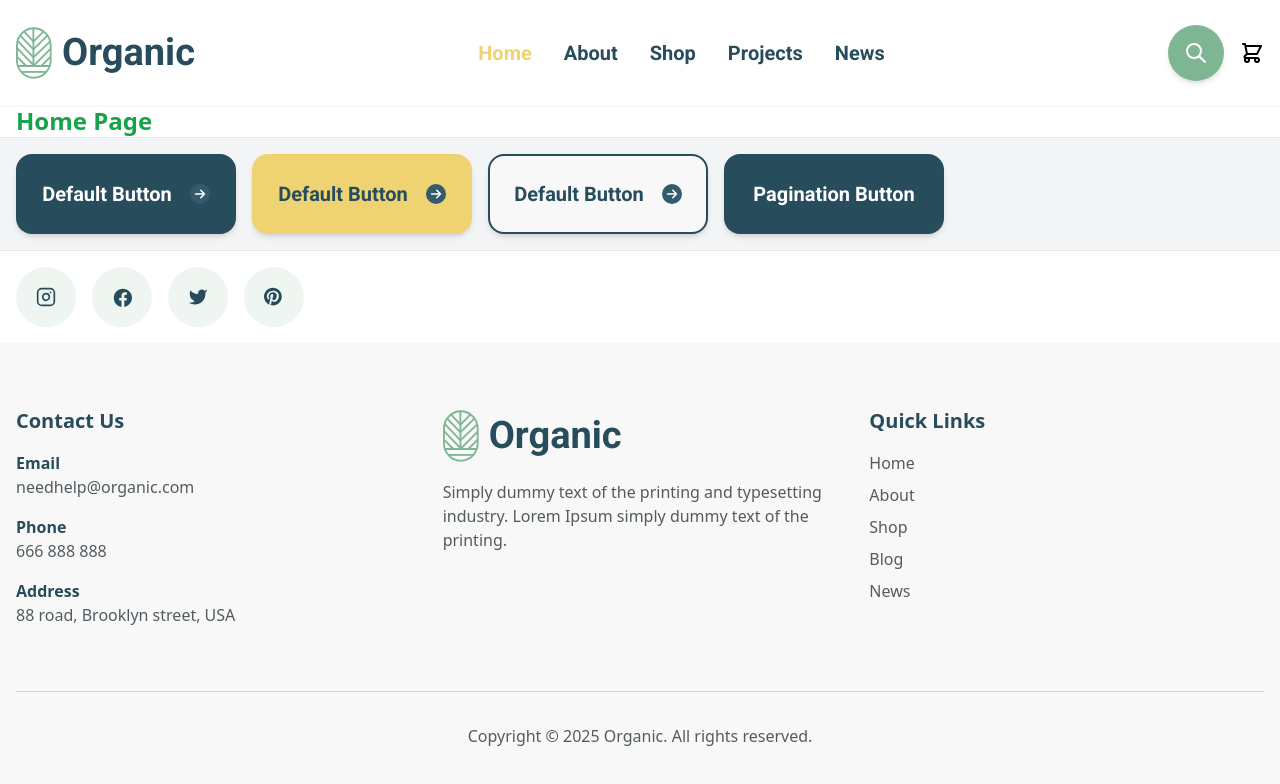
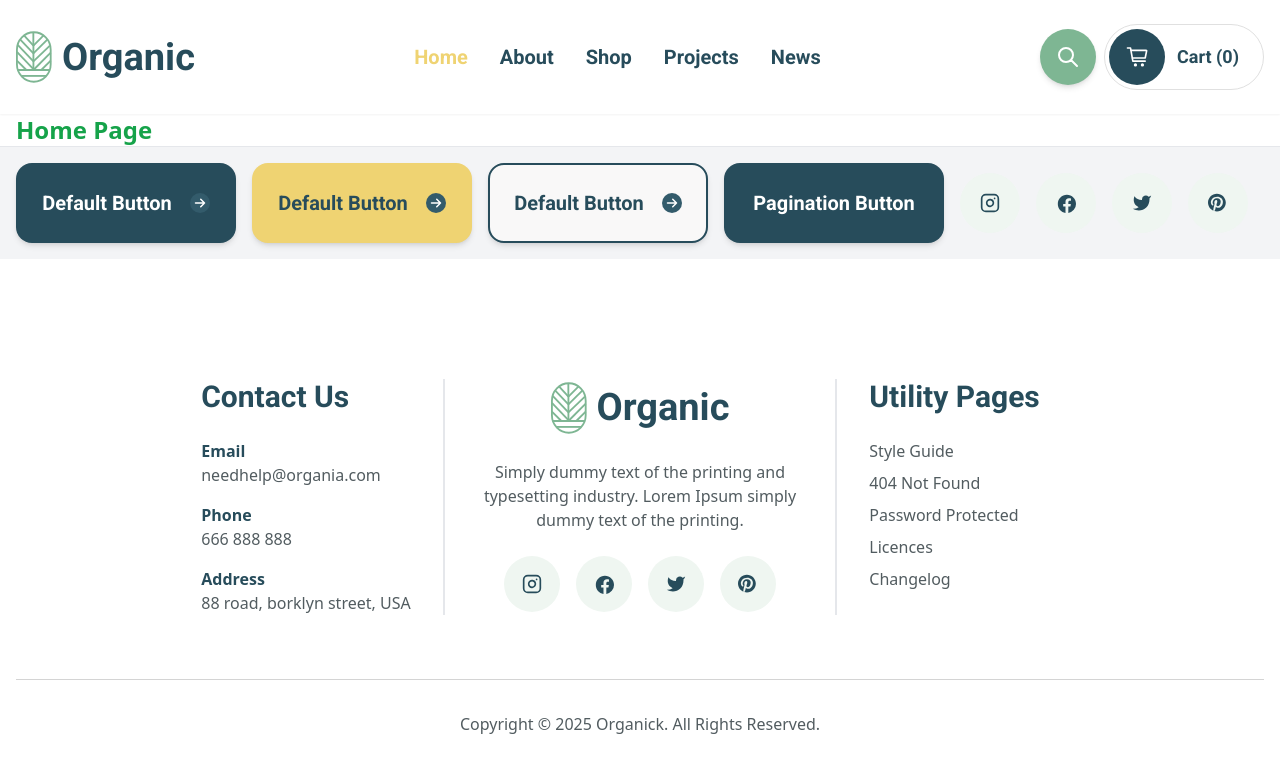
Before and after one commit to millisabel/Organic, a React (Vite) app: page / in a window 1280 px wide. Shown: the top 784 px of the page. Built offline with nearby package versions, Linux system fonts and the light colour scheme.

Commit message:
Implement CartIcon component, enhance Footer with social media links, and refactor CartButton for improved styling and functionality. Update contact information and utility links in Footer for consistency and clarity.

```diff
--- /dev/null
+++ b/src/components/icons/CartIcon.tsx
@@ -0,0 +1,38 @@
+import type { SVGProps } from 'react';
+
+const CartIcon = (props: SVGProps<SVGSVGElement>) => (
+  <svg viewBox="0 0 27 24" fill="none" xmlns="http://www.w3.org/2000/svg" {...props}>
+    <path
+      d="M11.5689 23.0001C12.2439 23.0001 12.7911 22.4529 12.7911 21.7779C12.7911 21.1029 12.2439 20.5557 11.5689 20.5557C10.8939 20.5557 10.3467 21.1029 10.3467 21.7779C10.3467 22.4529 10.8939 23.0001 11.5689 23.0001Z"
+      fill="currentColor"
+      stroke="currentColor"
+      strokeWidth="1.5"
+      strokeLinecap="round"
+      strokeLinejoin="round"
+    />
+    <path
+      d="M20.1246 23.0001C20.7996 23.0001 21.3468 22.4529 21.3468 21.7779C21.3468 21.1029 20.7996 20.5557 20.1246 20.5557C19.4496 20.5557 18.9023 21.1029 18.9023 21.7779C18.9023 22.4529 19.4496 23.0001 20.1246 23.0001Z"
+      fill="currentColor"
+      stroke="currentColor"
+      strokeWidth="1.5"
+      strokeLinecap="round"
+      strokeLinejoin="round"
+    />
+    <path
+      d="M1.79102 1H5.57291L8.40933 17.0731H23.5369"
+      stroke="currentColor"
+      strokeWidth="2"
+      strokeLinecap="round"
+      strokeLinejoin="round"
+    />
+    <path
+      d="M7.90221 13.1837L23.1494 13.2907C23.2587 13.2908 23.3647 13.2529 23.4493 13.1837C23.5339 13.1144 23.5918 13.0179 23.6133 12.9107L25.3151 4.40145C25.3289 4.33283 25.3272 4.26203 25.3102 4.19414C25.2933 4.12625 25.2615 4.06297 25.2171 4.00886C25.1727 3.95476 25.1169 3.91118 25.0536 3.88128C24.9903 3.85138 24.9212 3.83589 24.8513 3.83594L6.35838 3.83594"
+      stroke="currentColor"
+      strokeWidth="2"
+      strokeLinecap="round"
+      strokeLinejoin="round"
+    />
+  </svg>
+);
+
+export default CartIcon;
--- a/src/components/layout/Footer.tsx
+++ b/src/components/layout/Footer.tsx
@@ -1,76 +1,119 @@
 import { Link } from 'react-router-dom';
+import FacebookIcon from '../icons/FacebookIcon';
+import InstagramIcon from '../icons/InstagramIcon';
+import PinterestIcon from '../icons/PinterestIcon';
+import TwitterIcon from '../icons/TwitterIcon';
 import Container from '../shared/Container';
+import { Button } from '../ui/Button';
 import Logo from '../ui/Logo';
 
 const Footer = () => {
   return (
-    <Container className="bg-background">
+    <Container>
       <div className="py-16">
-        <div className="grid grid-cols-1 gap-8 md:grid-cols-3">
-          {/* Contact Info */}
-          <div>
-            <h3 className="text-xl font-bold text-text mb-4">Contact Us</h3>
+        <div className="grid grid-cols-1 gap-12 text-center md:grid-cols-3 md:gap-8 md:text-left">
+          {/* Contact Us */}
+          <div className="md:justify-self-end">
+            <h3 className="mb-6 font-roboto text-3xl font-bold text-primary">Contact Us</h3>
             <div className="space-y-4">
               <div>
-                <p className="font-bold text-text">Email</p>
+                <p className="font-bold text-primary">Email</p>
                 <a
                   href="mailto:needhelp@organic.com"
-                  className="text-text-light hover:text-primary transition-colors"
+                  className="text-text-light transition-all hover:-translate-y-0.5 hover:text-secondary"
                 >
-                  needhelp@organic.com
+                  needhelp@organia.com
                 </a>
               </div>
               <div>
-                <p className="font-bold text-text">Phone</p>
+                <p className="font-bold text-primary">Phone</p>
                 <a
                   href="tel:+666888888"
-                  className="text-text-light hover:text-primary transition-colors"
+                  className="text-text-light transition-all hover:-translate-y-0.5 hover:text-secondary"
                 >
                   666 888 888
                 </a>
               </div>
               <div>
-                <p className="font-bold text-text">Address</p>
-                <p className="text-text-light">88 road, Brooklyn street, USA</p>
+                <p className="font-bold text-primary">Address</p>
+                <p className="text-text-light">88 road, borklyn street, USA</p>
               </div>
             </div>
           </div>
-          {/* Company Info */}
-          <div>
+
+          {/* Company Info & Socials */}
+          <div className="flex flex-col items-center border-x-2 border-gray-200 px-8">
             <Logo />
-            <p className="mt-4 text-text-light">
+            <p className="my-6 text-center text-text-light">
               Simply dummy text of the printing and typesetting industry. Lorem Ipsum simply dummy
               text of the printing.
             </p>
+            <div className="flex items-center gap-4">
+              <Button variant="social" size="icon-lg" asChild>
+                <a href="https://instagram.com" aria-label="Instagram">
+                  <InstagramIcon />
+                </a>
+              </Button>
+              <Button variant="social" size="icon-lg" asChild>
+                <a href="https://facebook.com" aria-label="Facebook">
+                  <FacebookIcon />
+                </a>
+              </Button>
+              <Button variant="social" size="icon-lg" asChild>
+                <a href="https://twitter.com" aria-label="Twitter">
+                  <TwitterIcon />
+                </a>
+              </Button>
+              <Button variant="social" size="icon-lg" asChild>
+                <a href="https://pinterest.com" aria-label="Pinterest">
+                  <PinterestIcon />
+                </a>
+              </Button>
+            </div>
           </div>
 
-          {/* Navigation Links */}
+          {/* Utility Pages */}
           <div>
-            <h3 className="text-xl font-bold text-text mb-4">Quick Links</h3>
-            <nav className="flex flex-col space-y-2">
-              <Link to="/" className="text-text-light hover:text-primary transition-colors">
-                Home
+            <h3 className="mb-6 font-roboto text-3xl font-bold text-primary">Utility Pages</h3>
+            <nav className="flex flex-col items-center space-y-2 md:items-start">
+              <Link
+                to="/style-guide"
+                className="text-text-light transition-all hover:-translate-y-0.5 hover:text-secondary"
+              >
+                Style Guide
               </Link>
-              <Link to="/about" className="text-text-light hover:text-primary transition-colors">
-                About
+              <Link
+                to="/404"
+                className="text-text-light transition-all hover:-translate-y-0.5 hover:text-secondary"
+              >
+                404 Not Found
               </Link>
-              <Link to="/shop" className="text-text-light hover:text-primary transition-colors">
-                Shop
+              <Link
+                to="/password-protected"
+                className="text-text-light transition-all hover:-translate-y-0.5 hover:text-secondary"
+              >
+                Password Protected
               </Link>
-              <Link to="/projects" className="text-text-light hover:text-primary transition-colors">
-                Blog
+              <Link
+                to="/licences"
+                className="text-text-light transition-all hover:-translate-y-0.5 hover:text-secondary"
+              >
+                Licences
               </Link>
-              <Link to="/news" className="text-text-light hover:text-primary transition-colors">
-                News
+              <Link
+                to="/changelog"
+                className="text-text-light transition-all hover:-translate-y-0.5 hover:text-secondary"
+              >
+                Changelog
               </Link>
             </nav>
           </div>
         </div>
 
         {/* Copyright */}
-        <div className="mt-16 pt-8 border-t border-border">
+        <div className="mt-16 border-t border-border pt-8">
           <p className="text-center text-text-light">
-            Copyright © {new Date().getFullYear()} Organic. All rights reserved.
+            Copyright © {new Date().getFullYear()} Organick. All Rights Reserved.
           </p>
         </div>
       </div>
--- a/src/components/layout/Layout.tsx
+++ b/src/components/layout/Layout.tsx
@@ -29,9 +29,6 @@ const Layout = () => {
             Default Button <ArrowIcon />
           </Button>
           <Button variant="destructive">Pagination Button</Button>
-        </div>
-
-        <div className="flex flex-wrap items-center gap-4 p-4 bg-white border-t">
           <Button asChild variant="social" size="icon-xl">
             <a href="#" aria-label="Instagram">
               <InstagramIcon />
--- a/src/components/ui/CartButton.tsx
+++ b/src/components/ui/CartButton.tsx
@@ -1,34 +1,20 @@
 import { Link } from 'react-router-dom';
+import CartIcon from '../icons/CartIcon';
 
 interface CartButtonProps {
-  itemCount?: number;
+  itemCount: number;
 }
 
-const CartButton = ({ itemCount = 0 }: CartButtonProps) => {
+const CartButton = ({ itemCount }: CartButtonProps) => {
   return (
-    <Link to="/cart" className="flex items-center space-x-2">
-      <span className="sr-only">Cart</span>
-      <div className="relative">
-        <svg
-          xmlns="http://www.w3.org/2000/svg"
-          className="h-6 w-6"
-          fill="none"
-          viewBox="0 0 24 24"
-          stroke="currentColor"
-        >
-          <path
-            strokeLinecap="round"
-            strokeLinejoin="round"
-            strokeWidth={2}
-            d="M3 3h2l.4 2M7 13h10l4-8H5.4M7 13L5.4 5M7 13l-2.293 2.293c-.63.63-.184 1.707.707 1.707H17m0 0a2 2 0 100 4 2 2 0 000-4zm-8 2a2 2 0 11-4 0 2 2 0 014 0z"
-          />
-        </svg>
-        {itemCount > 0 && (
-          <span className="absolute -right-2 -top-2 flex h-5 w-5 items-center justify-center rounded-full bg-accent text-xs font-bold text-primary">
-            {itemCount}
-          </span>
-        )}
+    <Link
+      to="/cart"
+      className="group flex h-[66px] w-[160px] items-center justify-start gap-x-3 rounded-[33px] border border-[#E0E0E0] p-1 transition-colors hover:border-secondary"
+    >
+      <div className="flex h-14 w-14 items-center justify-center rounded-full bg-primary transition-colors group-hover:bg-secondary">
+        <CartIcon className="h-[22px] w-[22px] text-white" />
       </div>
+      <span className="font-roboto text-lg font-semibold text-primary">Cart ({itemCount})</span>
     </Link>
   );
 };
```
